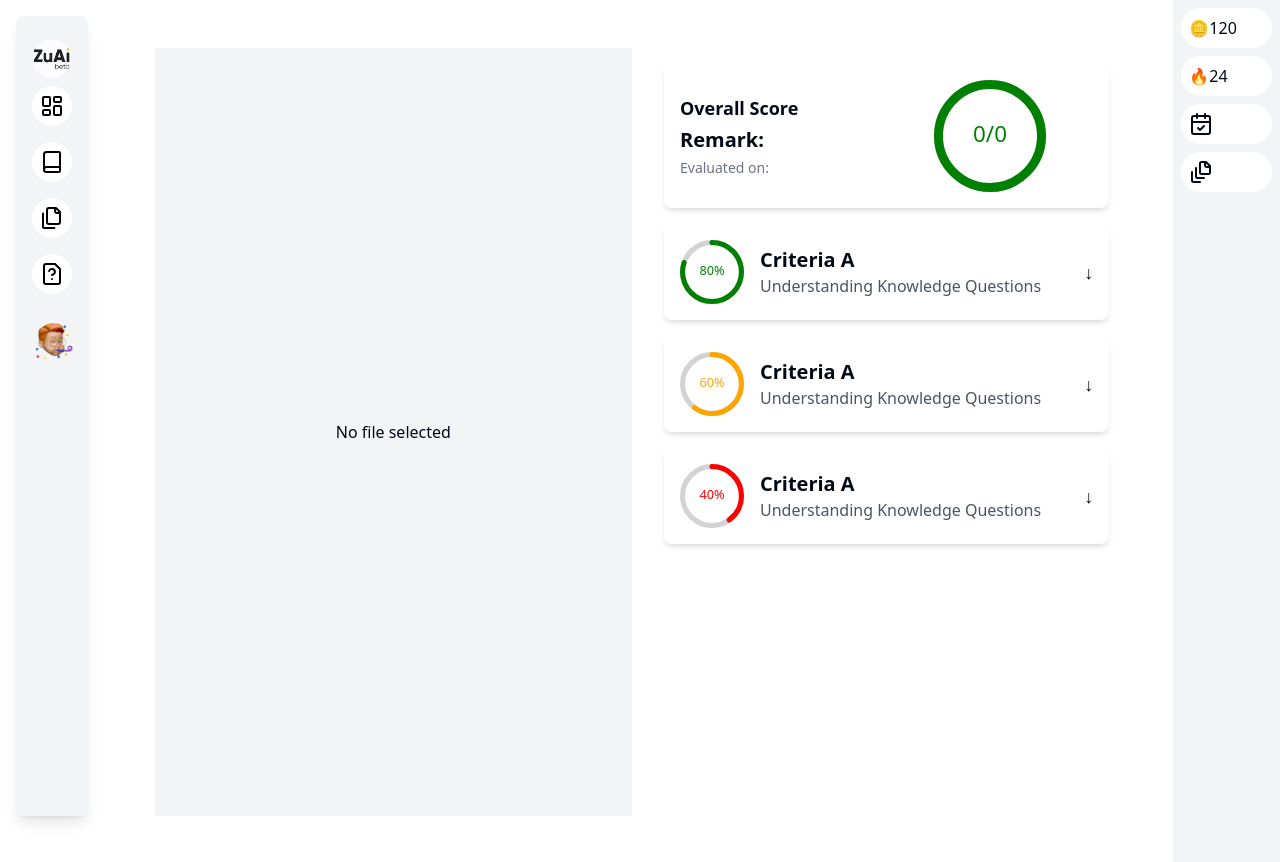
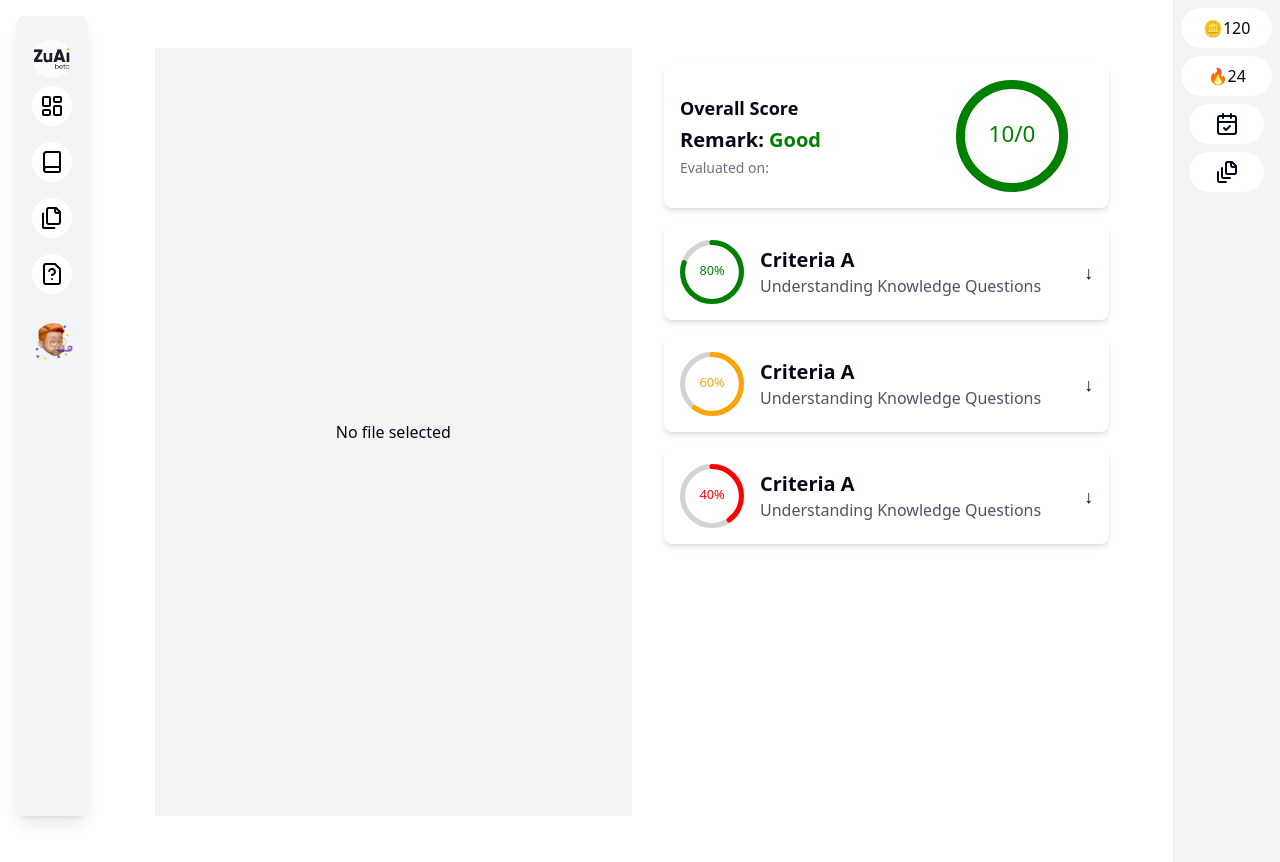
Before and after one commit to gokulkumar0209/ZuAi, a React (Vite) app in the folder client/: page /result in a window 1280 px wide. Built offline with nearby package versions, Linux system fonts and the light colour scheme.

Commit message:
Temp CSS touch

```diff
--- a/client/package.json
+++ b/client/package.json
@@ -10,9 +10,6 @@
 		"preview": "vite preview"
 	},
 	"dependencies": {
-    "@radix-ui/react-slot": "^1.1.0",
-    "@react-pdf-viewer/core": "^3.12.0",
-    "@react-pdf-viewer/default-layout": "^3.12.0",
 		"class-variance-authority": "^0.7.0",
 		"clsx": "^2.1.1",
 		"lucide-react": "^0.427.0",
@@ -20,7 +17,6 @@
 		"react": "^18.3.1",
 		"react-circular-progressbar": "^2.1.0",
 		"react-dom": "^18.3.1",
-    "react-pdf": "^9.1.0",
 		"react-router-dom": "^6.26.1",
 		"tailwind-merge": "^2.5.2",
 		"tailwindcss-animate": "^1.0.7",
--- a/client/src/@components/elements/History.tsx
+++ b/client/src/@components/elements/History.tsx
@@ -1,6 +1,5 @@
 import { ReactNode, useEffect, useState } from "react";
-import CourseworkCard from "./CourseworkCard"; // Adjust the import path as necessary
-
+import CourseworkCard from "./CourseworkCard";
 interface FileData {
   id: string;
   name: string;
@@ -34,7 +33,6 @@ function History() {
 
   return (
     <div className="p-4 md:p-6 lg:p-8">
-      {/* Optional image for larger screens */}
 
       <div className="grid grid-cols-1 sm:grid-cols-2 md:grid-cols-2 lg:grid-cols-3 xl:grid-cols-4 gap-4">
         {displayedData.length > 0 ? (
@@ -46,7 +44,6 @@ function History() {
         )}
       </div>
 
-      {/* "View All" button */}
       {data.length > 2 && (
         <div className="flex justify-center mt-4">
           <button
--- a/client/src/@components/elements/Home.tsx
+++ b/client/src/@components/elements/Home.tsx
@@ -30,13 +30,13 @@ const Home: React.FC<HomeProps> = (_props: HomeProps) => {
 			</div>
 
 			{/* My Course Works Section: Full width on all screens */}
-			<div className="bg-yellow-200 p-4 rounded-lg mt-4">
+			<div className="p-4 rounded-lg mt-4">
 				<h2 className="text-lg font-semibold mb-4">My Course Works</h2>
 				<History />
 			</div>
 
 			{/* Explore Coursework Section: Full width on all screens */}
-			<div className="bg-blue-200 p-4 rounded-lg mt-4">
+			<div className=" p-4 rounded-lg mt-4">
 				<h2 className="text-lg font-semibold mb-4">Explore Coursework</h2>
 				<Examples />
 			</div>
--- a/client/src/@components/elements/Overall.tsx
+++ b/client/src/@components/elements/Overall.tsx
@@ -4,33 +4,33 @@ import { buildStyles, CircularProgressbar } from "react-circular-progressbar";
 interface OverallProps {
 	rating: number;
 	resultRating: number;
-    remark: string;
 	date: string;
 }
 
-const Overall: React.FC<OverallProps> = ({
-    rating,
-    resultRating,
-    remark,
-    date,
-}) => {
+const Overall: React.FC<OverallProps> = ({ rating, resultRating, date }) => {
 	const getColor = (percentage: number) => {
-        if (percentage < 50) return { pathColor: "red", textColor: "red" };
-        if (percentage < 75) return { pathColor: "orange", textColor: "orange" };
-        return { pathColor: "green", textColor: "green" };
+		if (percentage < 50)
+			return { pathColor: "red", textColor: "red", remark: "Bad" };
+		if (percentage < 75)
+			return { pathColor: "orange", textColor: "orange", remark: "Average" };
+		return { pathColor: "green", textColor: "green", remark: "Good" };
 	};
 
 	const percentage = (resultRating / rating) * 100;
-    const { pathColor, textColor } = getColor(percentage);
+	const { pathColor, textColor, remark } = getColor(percentage);
 
 	return (
-        <div className="flex flex-col lg:flex-row justify-between items-center bg-white rounded-lg p-4 shadow-md">
-            <div className="flex flex-col text-center lg:text-left">
-                <h3 className="text-base lg:text-lg font-bold">Overall Score</h3>
-                <h2 className="text-lg lg:text-xl font-semibold mt-1">Remark: {remark}</h2>
-                <h4 className="text-xs lg:text-sm text-gray-500 mt-1">Evaluated on: {date}</h4>
+		<div className="grid grid-cols-12 gap-4 items-center bg-white rounded-lg p-4 shadow-md">
+			<div className="col-span-12 sm:col-span-7 text-center sm:text-left">
+				<h3 className="text-base sm:text-lg font-bold">Overall Score</h3>
+				<h2 className="text-lg sm:text-xl font-semibold mt-1">
+					Remark: <span style={{ color: pathColor }}>{remark}</span>
+				</h2>
+				<h4 className="text-xs sm:text-sm text-gray-500 mt-1">
+					Evaluated on: {date}
+				</h4>
 			</div>
-            <div className="mt-4 lg:mt-0 lg:ml-4 w-full lg:w-1/2 flex justify-center">
+			<div className="col-span-12 sm:col-span-5 flex justify-center">
 				<CircularProgressbar
 					value={percentage}
 					text={`${resultRating}/${rating}`}
@@ -39,7 +39,7 @@ const Overall: React.FC<OverallProps> = ({
 						textColor,
 						trailColor: "lightgrey",
 					})}
-                    className="w-24 h-24 lg:w-28 lg:h-28" // Responsive width
+					className="w-24 h-24 sm:w-28 sm:h-28" // Responsive width
 				/>
 			</div>
 		</div>
--- a/client/src/@components/elements/Result.tsx
+++ b/client/src/@components/elements/Result.tsx
@@ -6,7 +6,6 @@ import { data1, data2 } from "@/store/dummy";
 
 const Result: React.FC = () => {
 	const [pdfUrl, setPdfUrl] = useState<string | null>(null);
-    const [remark, setRemark] = useState("");
 	const [date, setDate] = useState("");
 	const [rating, setRating] = useState(0);
 	const [resultRating, setResultRating] = useState(0);
@@ -23,7 +22,6 @@ const Result: React.FC = () => {
 				if (selectedFileData) {
 					setPdfUrl(selectedFileData.content);
 					setDate(new Date(selectedFileData.timestamp).toLocaleDateString());
-                    setRemark(selectedFileData.remark || "Good");
 					setRating(selectedFileData.rating);
 					setResultRating(selectedFileData.resultRating);
 				} else {
@@ -48,19 +46,17 @@ const Result: React.FC = () => {
 						className="w-full h-full"
 						aria-label="PDF Document"
 					>
-                        <p>Your browser does not support PDFs. <a href={pdfUrl}>Download the PDF</a>.</p>
+						<p>
+							Your browser does not support PDFs.{" "}
+							<a href={pdfUrl}>Download the PDF</a>.
+						</p>
 					</object>
 				) : (
 					<div>No file selected</div>
 				)}
 			</div>
 			<div className="bg-white p-2 md:p-4 flex flex-col space-y-4">
-                <Overall
-                    rating={rating}
-                    resultRating={resultRating}
-                    remark={remark}
-                    date={date}
-                />
+				<Overall rating={rating} resultRating={10} date={date} />
 				<Explanations percentage={80} data1={data1} data2={data2} />
 				<Explanations percentage={60} data1={data1} data2={data2} />
 				<Explanations percentage={40} data1={data1} data2={data2} />
--- a/client/src/App.tsx
+++ b/client/src/App.tsx
@@ -5,18 +5,26 @@ import NavBar from "./@components/elements/NavBar";
 import { CalendarCheckIcon, FileStack, Menu } from "lucide-react";
 import { useState } from "react";
 
-
 function App() {
-	const [navVis,setNavVis]=useState(false)
+	const [navVis, setNavVis] = useState(false);
 
 	return (
 		<Router>
 			<div className="grid grid-cols-12 h-screen bg-white">
-			    <Menu className=" fixed z-50  sm:hidden flex items-center p-2 bg-gray-400 m-4 rounded-md" onClick={()=>setNavVis(!navVis)}/>
-				<div className={`col-span-0 z-0  sm:col-span-1 ${navVis ? 'block absolute col-span-1' : 'hidden'} sm:block bg-white p-4`}>
+				<Menu
+					className=" fixed z-50  sm:hidden flex items-center p-2 bg-gray-400 m-4 rounded-md"
+					onClick={() => setNavVis(!navVis)}
+				/>
+				<div
+					className={`col-span-0 z-0  sm:col-span-1 ${
+						navVis ? "block absolute col-span-1" : "hidden"
+					} sm:block bg-white p-4`}
+				>
 					<NavBar />
 				</div>
-				<div className={`col-span-11 sm:col-span-10 p-4 md:p-6 lg:p-8 bg-white `}>
+				<div
+					className={`col-span-11 sm:col-span-10 p-4 md:p-6 lg:p-8 bg-white `}
+				>
 					<Routes>
 						<Route path="/" element={<Home />} />
 						<Route path="/result" element={<Result />} />
@@ -24,11 +32,18 @@ function App() {
 				</div>
 
 				<div className="col-span-1 bg-gray-100 p-2">
-					<div className=" bg-white p-2 rounded-3xl mb-2">🪙120</div>
-					<div className=" bg-white p-2 rounded-3xl mb-2">🔥24</div>
-					<div className=" bg-white p-2 rounded-3xl mb-2"><CalendarCheckIcon/></div>
-					<div className=" bg-white p-2 rounded-3xl mb-2"><FileStack/></div>
-
+					<div className=" bg-white p-2 rounded-3xl mb-2 flex justify-center">
+						🪙120
+					</div>
+					<div className=" bg-white p-2 rounded-3xl mb-2 flex justify-center">
+						🔥24
+					</div>
+					<div className=" bg-white p-2  rounded-full m-2 flex justify-center">
+						<CalendarCheckIcon />
+					</div>
+					<div className=" bg-white p-2 rounded-full m-2 flex justify-center">
+						<FileStack />
+					</div>
 				</div>
 			</div>
 		</Router>
```
Lines whose indentation alone changed are shown as unchanged.
